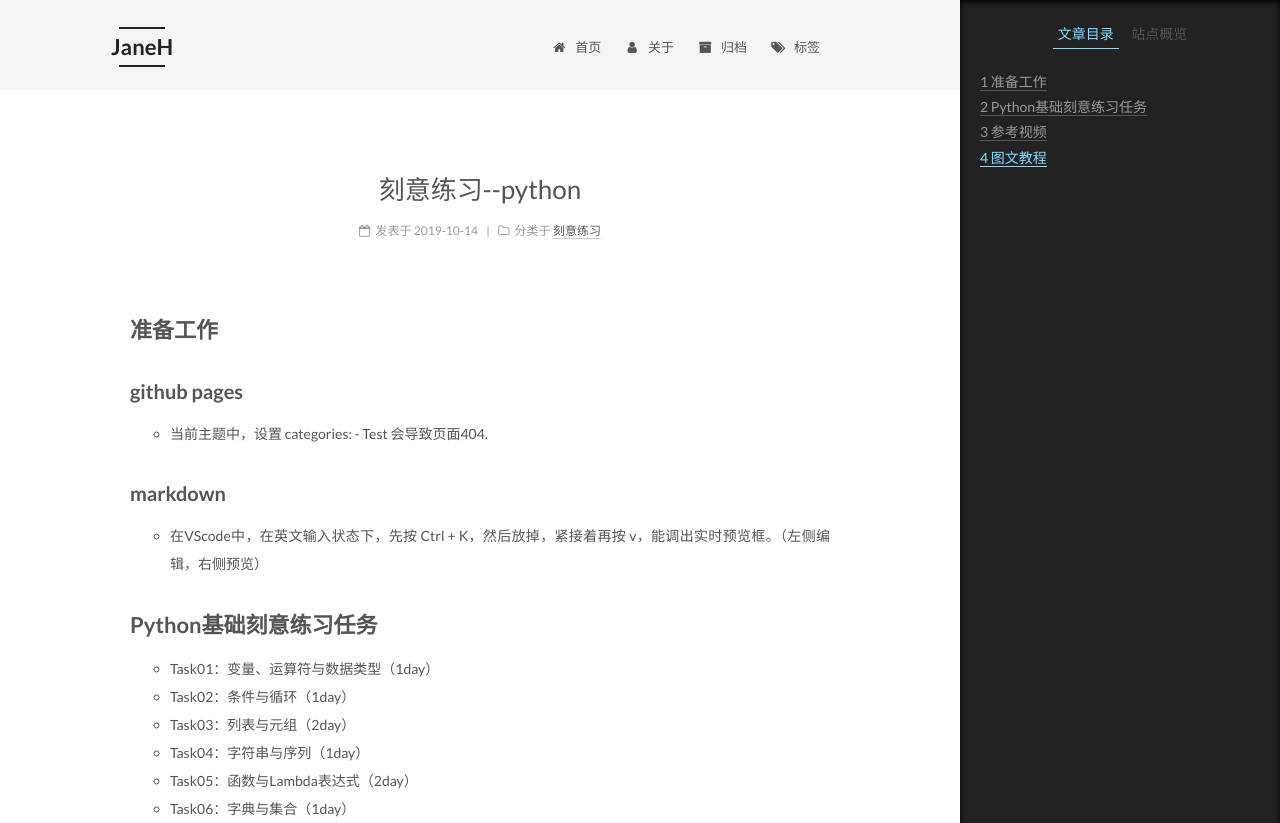
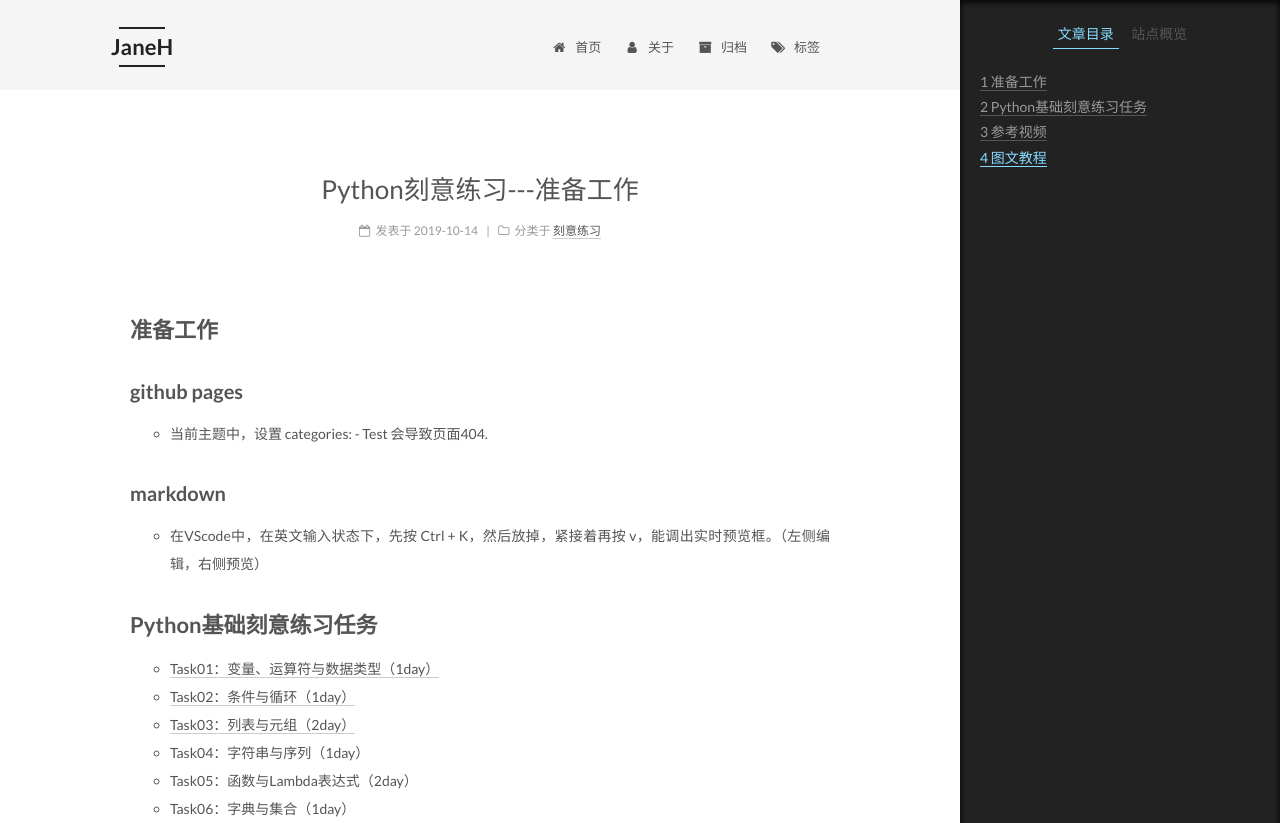
Before and after one commit to janehoo/janehoo.github.io, a Jekyll site: the page built from _posts/2019-10-14-test.md, in a window 1280 px wide. Shown: the top 823 px of the page. Built offline with Jekyll 4.4.1, drawn with Linux system fonts in a browser that asks for light colours; some of the changed lines change nothing that is shown.

Commit message:
modify test.md

```diff
--- a/_posts/2019-10-14-test.md
+++ b/_posts/2019-10-14-test.md
@@ -1,5 +1,5 @@
 ---
-title: 刻意练习--python
+title: Python刻意练习---准备工作
 categories:
  - 刻意练习
 tags:
@@ -12,9 +12,9 @@ tags:
 -  在VScode中，在英文输入状态下，先按 Ctrl + K，然后放掉，紧接着再按 v，能调出实时预览框。（左侧编辑，右侧预览）
 
 ## Python基础刻意练习任务
-- Task01：变量、运算符与数据类型（1day）
-- Task02：条件与循环（1day）
-- Task03：列表与元组（2day）
+- [Task01：变量、运算符与数据类型（1day）](https://www.janehoo.com/%E5%88%BB%E6%84%8F%E7%BB%83%E4%B9%A0/2019/10/20/%E5%8F%98%E9%87%8F-%E8%BF%90%E7%AE%97%E7%AC%A6%E4%B8%8E%E6%95%B0%E6%8D%AE%E7%B1%BB%E5%9E%8B/)
+- [Task02：条件与循环（1day）](https://www.janehoo.com/%E5%88%BB%E6%84%8F%E7%BB%83%E4%B9%A0/2019/10/21/%E6%9D%A1%E4%BB%B6%E4%B8%8E%E5%BE%AA%E7%8E%AF/)
+- [Task03：列表与元组（2day）](https://www.janehoo.com/%E5%88%BB%E6%84%8F%E7%BB%83%E4%B9%A0/2019/10/22/%E5%88%97%E8%A1%A8%E4%B8%8E%E5%85%83%E7%BB%84/)
 - Task04：字符串与序列（1day）
 - Task05：函数与Lambda表达式（2day）
 - Task06：字典与集合（1day）
```
